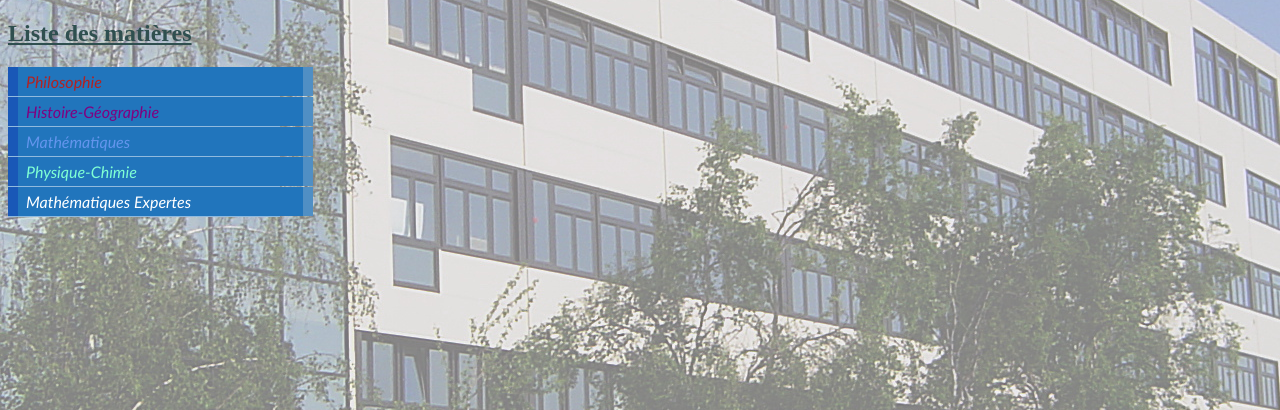
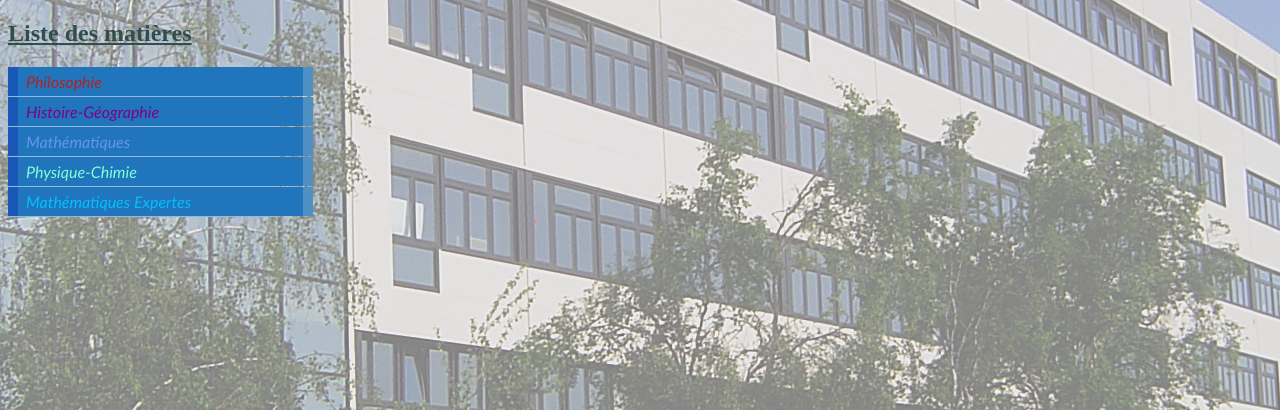
Before and after one commit to denisdoryan/mescours, a PHP site: page / in a window 1280 px wide. Shown: the part 94-504 px from the top of the page. Run offline with PHP 8.4, Linux system fonts and the light colour scheme.

Commit message:
Update stylecours.css

```diff
--- a/stylecours.css
+++ b/stylecours.css
@@ -84,6 +84,10 @@
 	color: aquamarine;
 }
 
+.mathsexp
+{
+	color: deepskyblue;
+}
 
 html
 {
```
